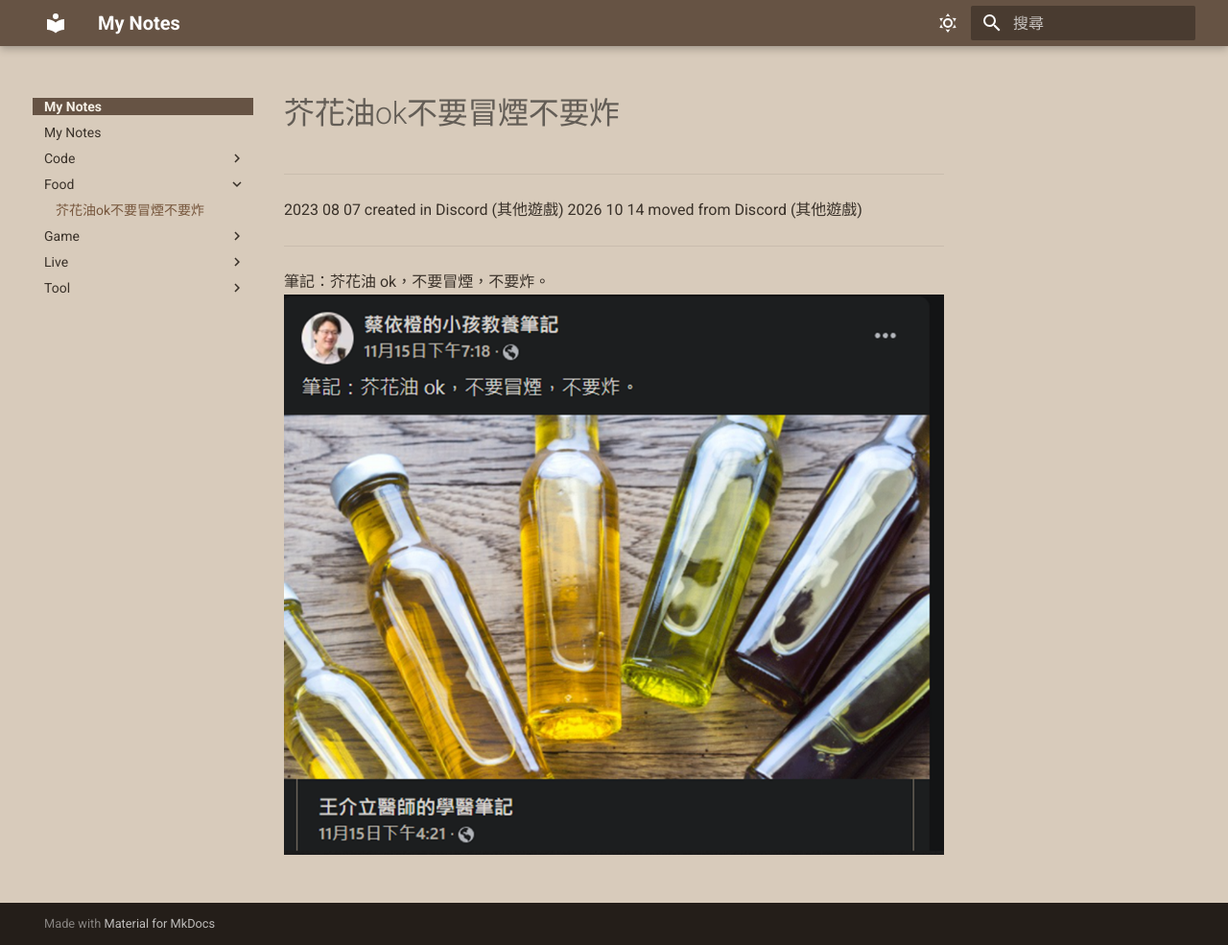
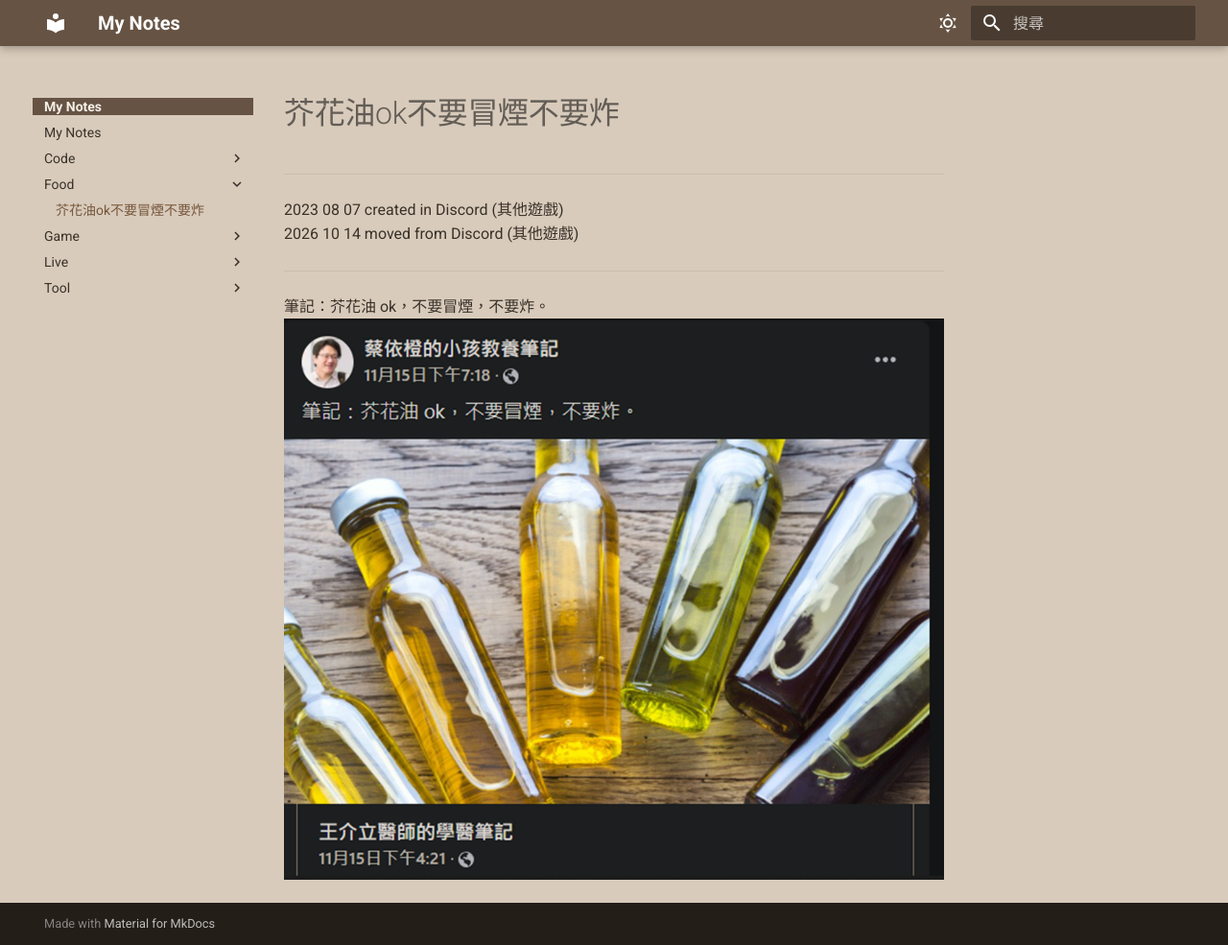
Before and after one commit to x665adex563/shared-notes, an MkDocs documentation site: the page built from public/food/芥花油ok不要冒煙不要炸.md, in a window 1280 px wide and 985 px high. Shown: the whole window at 96% size. Built offline with MkDocs 1.6.1 and Material for MkDocs 9.7.7, drawn with Linux system fonts in a browser that asks for light colours; some of the changed lines change nothing that is shown.

Commit message:
feat: enable Markdown line breaks

```diff
--- a/mkdocs.yml
+++ b/mkdocs.yml
@@ -25,6 +25,7 @@ plugins:
 markdown_extensions:
   - admonition
   - tables
+  - nl2br
   - toc:
       permalink: true
 
```
